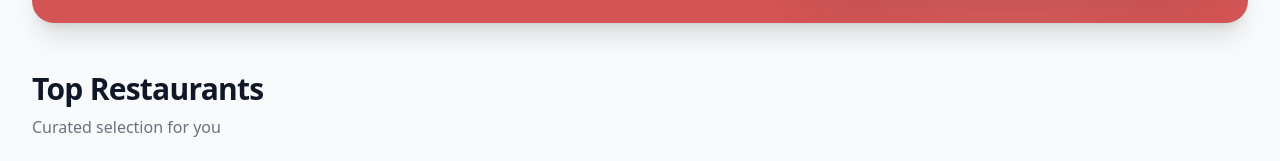
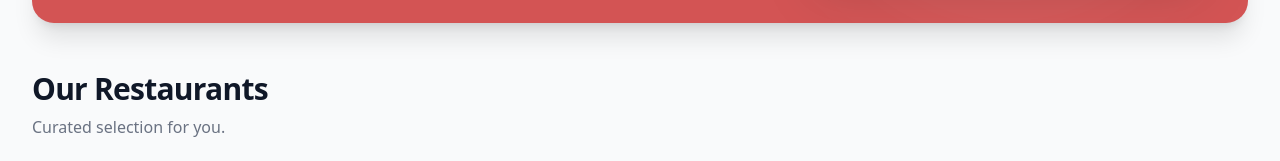
Before and after one commit to ifubaraboye/dinexpress, a React (Vite) app: page / in a window 1280 px wide. Shown: the part 457-618 px from the top of the page. Built offline with nearby package versions, Linux system fonts and the light colour scheme; grey boxes are pictures that could not be loaded.

Commit message:
updated UI

```diff
--- a/src/components/section-cards.tsx
+++ b/src/components/section-cards.tsx
@@ -17,7 +17,7 @@ export function SectionCards() {
         <CardHeader>
           <CardDescription>Total Revenue</CardDescription>
           <CardTitle className="text-2xl font-black tabular-nums @[250px]/card:text-3xl tracking-tighter">
-            ₦1,250,400
+            ₦700,250,417
           </CardTitle>
           <CardAction>
             <Badge variant="outline" className="text-green-600 border-green-100 bg-green-50">
--- a/src/pages/Home.tsx
+++ b/src/pages/Home.tsx
@@ -138,8 +138,8 @@ export default function Home() {
         <section>
           <div className="flex items-end justify-between mb-8">
             <div>
-              <h2 className="text-3xl font-bold text-gray-900 tracking-tight">Top Restaurants</h2>
-              <p className="text-gray-500 mt-2 font-medium">Curated selection for you</p>
+              <h2 className="text-3xl font-bold text-gray-900 tracking-tight">Our Restaurants</h2>
+              <p className="text-gray-500 mt-2 font-medium">Curated selection for you.</p>
             </div>
           </div>
 
```
